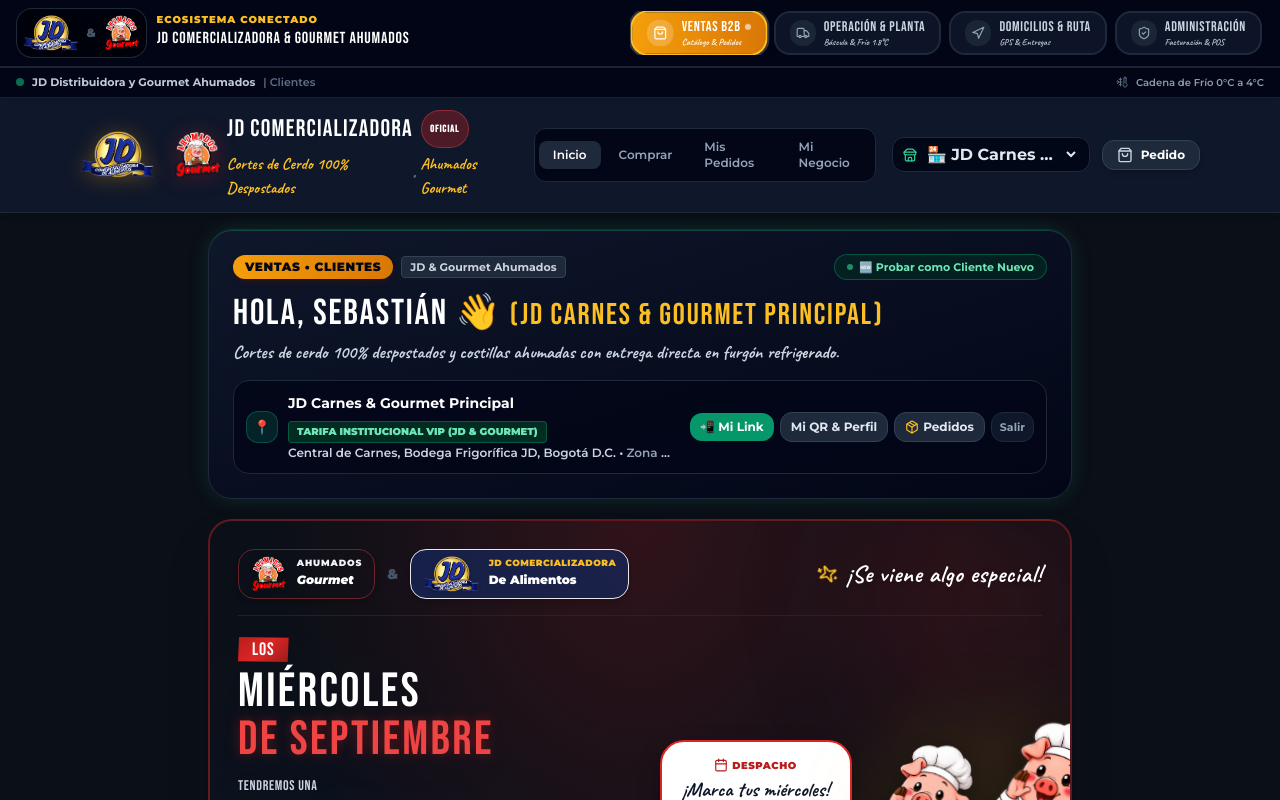
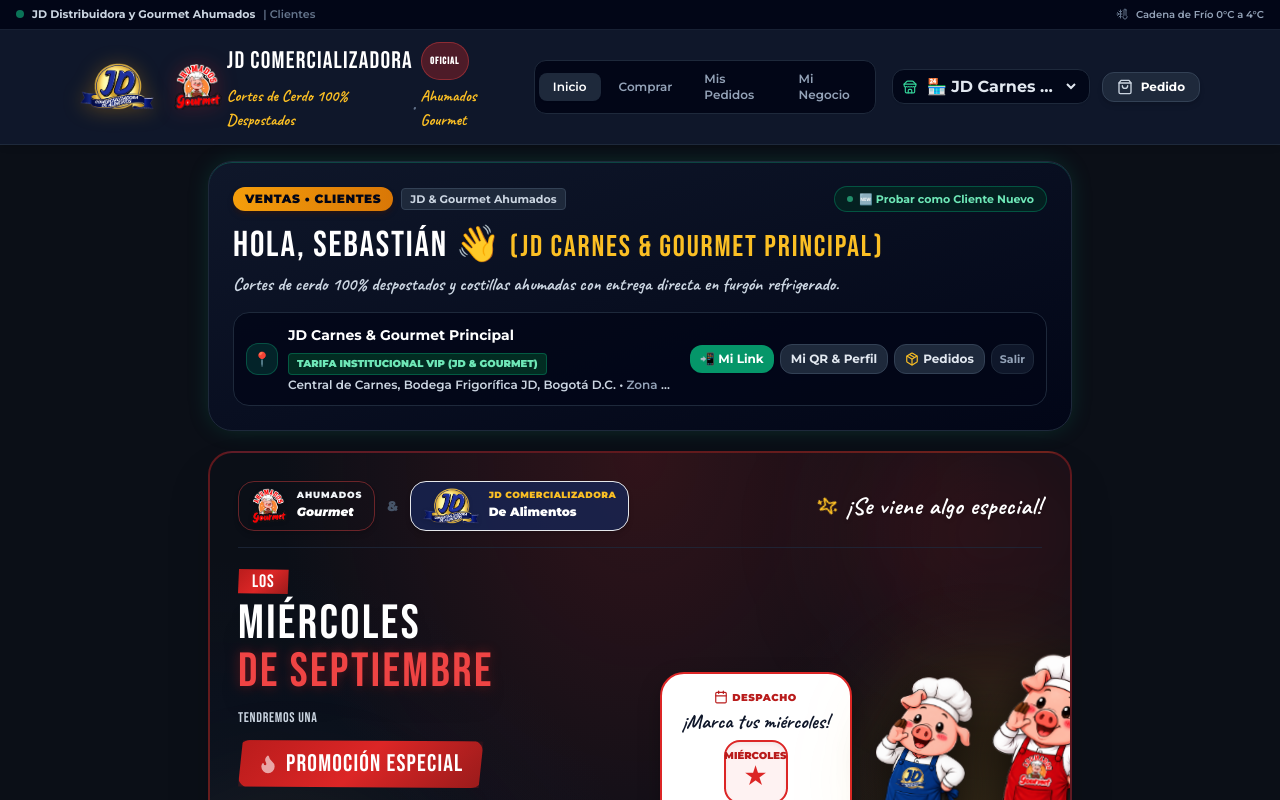
Before and after one commit to S3baz94/jd-distribuidora, a Next.js app: page / in a window 1280 px wide. Shown: the top 800 px of the page. Built offline with nearby package versions, Linux system fonts and the light colour scheme.

Commit message:
refactor: Eliminar barra de navegacion cruzada entre herramientas para mantener perfiles de usuario independientes

```diff
--- a/src/components/layout/AppShell.tsx
+++ b/src/components/layout/AppShell.tsx
@@ -9,8 +9,6 @@
 import { ToastContainer } from "@/components/common/ToastContainer";
 import { LicenseLockScreen } from "@/components/common/LicenseLockScreen";
 import { PWAInstaller } from "@/components/common/PWAInstaller";
-
-import { EcosystemSwitcherBar } from "@/components/layout/EcosystemSwitcherBar";
 
 export const AppShell: React.FC<{ children: React.ReactNode }> = ({ children }) => {
   const pathname = usePathname();
@@ -26,7 +24,6 @@
         <PWAInstaller />
         <LicenseLockScreen />
         <ToastContainer />
-        <EcosystemSwitcherBar />
         <div className="min-h-screen bg-slate-950 text-slate-100 flex flex-col font-sans selection:bg-brand-500 selection:text-white">
           {children}
         </div>
@@ -38,7 +35,6 @@
     <>
       <LicenseLockScreen />
       <ToastContainer />
-      <EcosystemSwitcherBar />
       <Header />
       <main className="flex-1 max-w-6xl w-full mx-auto px-3 sm:px-4 pb-28 md:pb-12">
         {children}
```
